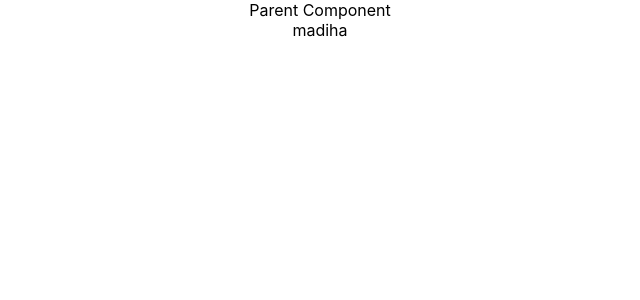
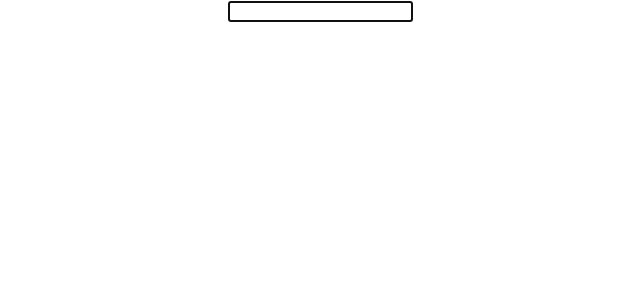
Before and after one commit to madiha-m/React, a React (Create React App) app in the folder advance/: page / in a window 1280 px wide. Shown: the top 300 px of the page, without its empty margins (320-960 px from the left). Built offline with nearby package versions, Linux system fonts and the light colour scheme.

Commit message:
Refs: 'focus()' text input imideitely after page-render

```diff
--- a/advance/src/App.js
+++ b/advance/src/App.js
@@ -3,12 +3,14 @@ import Fragments from "./components/Fragments";
 import ParentComp from "./components/ParentComp";
 import ParentMemoComp from "./components/ParentMemoComp";
 import PureComp from "./components/PureComp";
+import RefsComp from "./components/RefsComp";
 import Table from "./components/Table";
 
 function App() {
   return (
     <div className="App">
-      <ParentMemoComp />
+      <RefsComp />
+      {/* <ParentMemoComp /> */}
       {/* <ParentComp /> */}
       {/* <PureComp /> */}
       {/* <Table /> */}
--- /dev/null
+++ b/advance/src/components/RefsComp.js
@@ -0,0 +1,41 @@
+import React, { Component } from "react";
+
+/* Refs make it possible to access DOM nodes directly in react
+    example problem: focusing text input imideitely after page-render
+    Solution: 3 steps
+    -1st create a ref > React.createRef()
+    -2nd attach ref in input element in render method
+    -3rd call focus method on input element
+*/
+
+class RefsComp extends Component {
+  constructor(props) {
+    super(props);
+
+    // 1st step created ref in const. so can be refrence in whole comp
+    this.inputRef = React.createRef();
+  }
+
+  componentDidMount() {
+    /* after 2nd step checking which prop inputRef holds
+      it holds prop "current" (pointing to actual DOM node) with value "input"
+      so apply "focus" method on "current" prop
+     */
+    this.inputRef.current.focus();
+    console.log(this.inputRef);
+  }
+
+  render() {
+    return (
+      <div>
+        {/* 2nd step: attach ref with input element in render method
+          which prop this.inputRef holds?
+          Ans: perform in componentDidMount lifecycle hook
+        */}
+        <input type="text" ref={this.inputRef} />
+      </div>
+    );
+  }
+}
+
+export default RefsComp;
```
Also changed, not shown: 1 other file (tests, documents, lock files or other folders).
